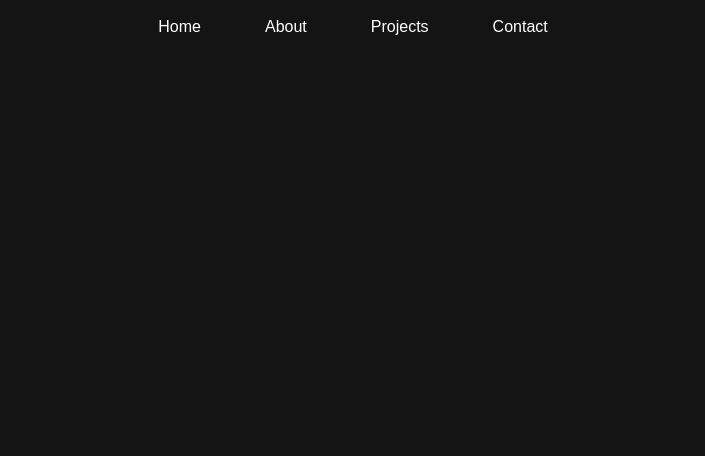
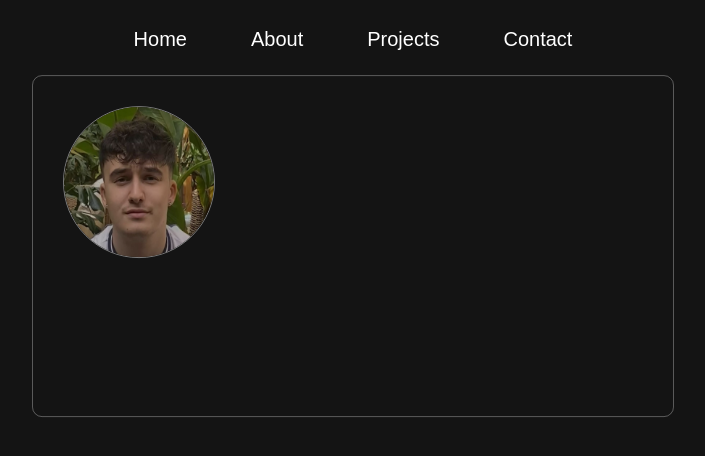
Before and after one commit to fionnmcgoldrick123/portfolio_webpage, a plain HTML site: page frontend/index.html in a window 1280 px wide. Shown: the whole page, without its empty margins (287-992 px from the left). Drawn offline with Linux system fonts and the light colour scheme.

Commit message:
add profile picture and about me section with styles.

```diff
--- /dev/null
+++ b/frontend/about-me-box.css
@@ -0,0 +1,29 @@
+.about-me-box {
+    display: flex;
+    flex-direction: column;
+    align-items: center;
+    justify-content: center;
+    position: absolute;
+    top: 50%;
+    left: 50%;
+    transform: translate(-50%, -95%);
+    width: 50%;
+    height: 300px;
+    max-width: 600px;
+    padding: 20px;
+    border: 1px solid rgba(255, 255, 255, 0.3);
+    border-radius: 10px;
+    text-align: center;
+}
+
+.pfp {
+    width: 150px;
+    height: 150px;
+    border-radius: 50%;
+    border: 1px solid rgba(202, 202, 202, 0.73);
+    filter: brightness(0.8);
+    position: absolute;
+    top: 20px;
+    left: 20px;
+    margin: 10px;
+}
--- /dev/null
+++ b/frontend/about-me-box.html
@@ -0,0 +1,3 @@
+<div class="about-me-box">
+        <img src="../assets/imgs/me2.jpg" alt="Profile Picture" class="pfp">
+</div>
--- a/frontend/index.html
+++ b/frontend/index.html
@@ -1,23 +1,35 @@
 <!DOCTYPE html>
 <html lang="en">
+
 <head>
     <meta charset="UTF-8">
     <meta name="viewport" content="width=device-width, initial-scale=1.0">
     <title>Portfolio</title>
     <link rel="stylesheet" href="index.css">
     <link rel="stylesheet" href="navbar.css">
+    <link rel="stylesheet" href="about-me-box.css">
 </head>
+
 <body>
-    <!-- Include the navigation bar -->
-     <div id="navbar"></div>
-
-     <script>
+    <!-- navigation bar -->
+    <div id="navbar"></div>
+    <script>
         fetch('navbar.html')
             .then(response => response.text())
             .then(data => {
                 document.getElementById('navbar').innerHTML = data;
             });
-     </script>
+    </script>
+
+    <!-- about me box -->
+    <script>
+        fetch('about-me-box.html')
+            .then(response => response.text())
+            .then(data => {
+                document.body.insertAdjacentHTML('beforeend', data);
+            });
+    </script>
 
 </body>
+
 </html>
--- a/frontend/navbar.css
+++ b/frontend/navbar.css
@@ -1,6 +1,6 @@
 .navbar {
     list-style: none;
-    margin: 10px ;
+    margin: 20px 0 0 0;
     padding: 0;
     display: flex;
     justify-content: center;
@@ -15,6 +15,7 @@
     color: white;
     text-decoration: none;
     padding: 0.5rem 1rem;
+    font-size: 20px;
     display: block;
     transition: transform 0.2s ease-in-out,
         text-decoration-color 0.2s ease-in-out;
```
Also changed, not shown: frontend/navbar.html (+1 -1 lines), assets/imgs/me.jpg (added), assets/imgs/me2.jpg (added).
